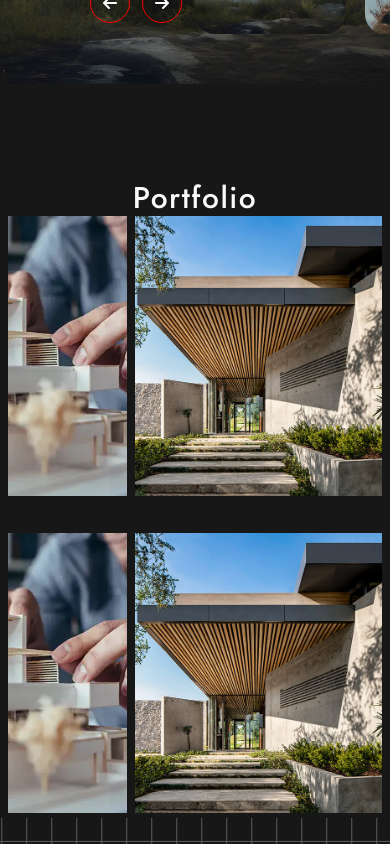
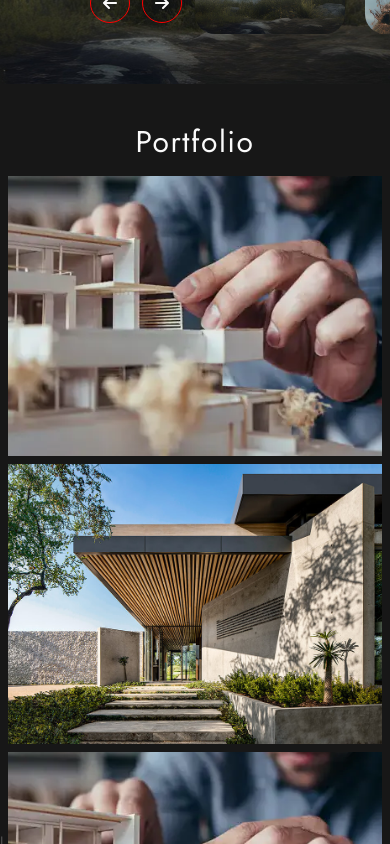
Before and after one commit to ponnu9841/marian-architect, a Next.js app: page / in a window 390 px wide. Shown: the part 760-1604 px from the top of the page. Built offline with nearby package versions, Linux system fonts and the light colour scheme.

Commit message:
Changes font weight of headings & made responsive

```diff
--- a/src/components/amination/text.tsx
+++ b/src/components/amination/text.tsx
@@ -4,7 +4,7 @@ function AnimateText({ text }: { text?: string }) {
 	const textArray = text?.split(" ");
 
 	return (
-		<div className="App">
+		<div className="font-normal">
 			{textArray?.map((el, i) => (
 				<motion.span
 					initial={{ opacity: 0 }}
--- a/src/components/gallery-drawer-content.tsx
+++ b/src/components/gallery-drawer-content.tsx
@@ -31,17 +31,17 @@ export default function GalleryDrawerContent(props: GalleryImagesProps) {
 
 	return (
 		<>
-			{selectedImage && (
+			{selectedImage !== null && (
 				<div className="relative w-full h-full">
 					<DialogTitle
 						aria-describedby=""
 						className="text-center relative z-10 mt-2"
 					>
-						{images[selectedImage - 1].alt || "Image"}
+						{images[selectedImage].alt || "Image"}
 					</DialogTitle>
 					<Image
-						src={images[selectedImage - 1].src || "/no-image.png"}
-						alt={images[selectedImage - 1].alt || "/no-image.png"}
+						src={images[selectedImage].src || "/no-image.png"}
+						alt={images[selectedImage].alt || "/no-image.png"}
 						fill
 						className="object-contain"
 						priority
--- a/src/components/layout/footer.tsx
+++ b/src/components/layout/footer.tsx
@@ -73,7 +73,7 @@ export default function Footer() {
 						</div>
 						<div className="w-full md:w-[calc(50%-1rem)] lg:flex-1 lg:flex gap-6">
 							<div className="lg:flex-1">
-								<div className="text-xl font-semibold mb-4">Services</div>
+								<div className="text-xl font-normal md-3 md:mb-4">Services</div>
 								{services.map((service, index) => (
 									<div key={index} className="mb-3">
 										<Link
@@ -86,7 +86,7 @@ export default function Footer() {
 								))}
 							</div>
 							<div className="lg:flex-1">
-								<div className="text-xl font-semibold mb-4">Products</div>
+								<div className="text-xl font-normal md-3 md:mb-4">Products</div>
 								{productLinks.map((item, index) => (
 									<div key={index} className="mb-3">
 										<Link
@@ -100,7 +100,7 @@ export default function Footer() {
 								))}
 							</div>
 							<div className="lg:flex-1">
-								<div className="text-xl font-semibold mb-4">About</div>
+								<div className="text-xl font-normal md-3 md:mb-4">About</div>
 								{aboutLinks.map((item, index) => (
 									<div key={index} className="mb-3">
 										<Link
--- a/src/components/section-title.tsx
+++ b/src/components/section-title.tsx
@@ -11,7 +11,7 @@ export default function SectionTitle({
 	return (
 		<>
 			<motion.h2
-				className="text-3xl xl:text-5xl text-center tracking-wider"
+				className="text-3xl xl:text-5xl font-normal text-center tracking-wider"
 				initial={{ opacity: 0, transform: "translateY(-70px)" }}
 				whileInView={{ opacity: 1, transform: "translateY(0)" }}
 				transition={{
--- a/src/components/section/about/index.tsx
+++ b/src/components/section/about/index.tsx
@@ -15,14 +15,14 @@ export default function About() {
 	const router = useRouter();
 	return (
 		<section id="about">
-			<div className="container relative pt-24">
-				<div className="flex flex-col md:flex-row gap-8">
-					<div className="flex-1">
+			<div className="container relative pt-10 md:pt-24">
+				<div className="flex flex-col md:flex-row gap-8 items-center">
+					<div className="flex-1 max-w-[550px]">
 						{/* <ParallaxTiltMultiple
 							leftImage="/works/1.jpg"
 							rightImage="/portfolio.webp"
 						/> */}
-						<NextImage src="/works/1.jpg" />
+						<NextImage src="/works/1.jpg" className="aspect-square" imageClassName="object-cover" />
 					</div>
 					<div className="flex-1">
 						<TitleBadge title="About Us" />
--- a/src/components/section/contact/index.tsx
+++ b/src/components/section/contact/index.tsx
@@ -7,9 +7,9 @@ export default function Contact(props: { contactData: ContactCardProps[] }) {
 	const { contactData } = props;
 	return (
 		<section id="contact">
-			<div className="container mb-6 pt-24 relative">
+			<div className="container mb-6 pt-10 md:pt-24 relative">
 				<SectionTitle title="Contact" />
-				<div className="py-12">
+				<div className="py-6 md:py-12">
 					<div className="flex flex-wrap justify-center items-stretch gap-8">
 						{contactData.map((item, index) => (
 							<motion.div
--- a/src/components/section/portfolio/portfolio2.tsx
+++ b/src/components/section/portfolio/portfolio2.tsx
@@ -9,10 +9,7 @@ import PortfolioImage from "./portfolio-image";
 import { Button } from "@/components/ui/button";
 // import CarouselSlider from "@/components/carousel";
 
-const portfolios = [
-	{
-		title: "Portfolio 1",
-		images: [
+const portfolio = [
 	{ id: 1, src: "/portfolio.webp", alt: "Image 1" },
 	{ id: 2, src: "/works/1.jpg", alt: "Image 1" },
 	{ id: 3, src: "/portfolio.webp", alt: "Image 1" },
@@ -24,11 +21,6 @@ const portfolios = [
 	{ id: 9, src: "/works/3.jpg", alt: "Image 1" },
 	{ id: 10, src: "/portfolio.webp", alt: "Image 1" },
 	{ id: 11, src: "/works/1.jpg", alt: "Image 1" },
-		],
-	},
-	{
-		title: "Portfolio 2",
-		images: [
 	{ id: 1, src: "/portfolio.webp", alt: "Image 1" },
 	{ id: 2, src: "/works/1.jpg", alt: "Image 1" },
 	{ id: 3, src: "/portfolio.webp", alt: "Image 1" },
@@ -40,11 +32,6 @@ const portfolios = [
 	{ id: 9, src: "/works/3.jpg", alt: "Image 1" },
 	{ id: 10, src: "/portfolio.webp", alt: "Image 1" },
 	{ id: 11, src: "/works/1.jpg", alt: "Image 1" },
-		],
-	},
-	{
-		title: "Portfolio 3",
-		images: [
 	{ id: 1, src: "/portfolio.webp", alt: "Image 1" },
 	{ id: 2, src: "/works/1.jpg", alt: "Image 1" },
 	{ id: 3, src: "/portfolio.webp", alt: "Image 1" },
@@ -56,11 +43,6 @@ const portfolios = [
 	{ id: 9, src: "/works/3.jpg", alt: "Image 1" },
 	{ id: 10, src: "/portfolio.webp", alt: "Image 1" },
 	{ id: 11, src: "/works/1.jpg", alt: "Image 1" },
-		],
-	},
-	{
-		title: "Portfolio 4",
-		images: [
 	{ id: 1, src: "/portfolio.webp", alt: "Image 1" },
 	{ id: 2, src: "/works/1.jpg", alt: "Image 1" },
 	{ id: 3, src: "/portfolio.webp", alt: "Image 1" },
@@ -72,85 +54,63 @@ const portfolios = [
 	{ id: 9, src: "/works/3.jpg", alt: "Image 1" },
 	{ id: 10, src: "/portfolio.webp", alt: "Image 1" },
 	{ id: 11, src: "/works/1.jpg", alt: "Image 1" },
-		],
-	},
 ];
 
 export default function Portfolio() {
 	const [selectedImage, setSelectedImage] = useState<number | null>(null);
-	const [images, setImages] = useState<
-		{ id: number; src: string; alt: string }[]
-	>([]);
-	const openDialog = (id: number, portfolioIndex: number) => {
-		setImages(portfolios[portfolioIndex].images);
-		setSelectedImage(id + 1);
+	const openDialog = (id: number) => {
+		setSelectedImage(id);
 	};
 	const closeDialog = () => {
 		setSelectedImage(null);
-		setImages([]);
 	};
 
 	return (
-		<section id="portfolio" className="px-2 pt-24 mb-0 relative z-5">
+		<section id="portfolio" className="px-2 pt-10 md:pt-24 mb-0 relative z-5">
 			<div>
+				<div className="mb-4">
 					<SectionTitle
 						title="Portfolio"
 						// description="Get your company heading in the right direction with our digital marketing strategist"
 					/>
+				</div>
 				<div className="">
-					{/* <CarouselSlider
-						carouselContentClassName="justify-stretch max-w-[100%]"
-						carouselClassName="h-full"
-						id="portfolio-slider"
-						orientation="vertical"
-					> */}
-					{portfolios.map((portfolio, index) => (
-						<div className="mb-2 min-w-full" key={index}>
-							{/* <Heading title={portfolio.title} variant="h3" className="mb-3" /> */}
-
-							<ul
-								className="w-full grid grid-cols-1 lg:grid-cols-12 gap-2"
-								key={index}
-							>
-								{portfolio.images.map((image, index2) => {
-									let colspan = "col-span-3";
-									if(index2 === 4 || index2 === 6 || index2 === 7) {
-										colspan = "col-span-2";
+					<ul className="w-full grid grid-cols-1 lg:grid-cols-12 gap-2">
+						{portfolio.map((image, index) => {
+							let colspan = "col-span-12 lg:col-span-3";
+							if (index === 4 || index === 6 || index === 7) {
+								colspan = "col-span-12 lg:col-span-2";
 							}
-									if(index2 === 10){
-										colspan = "col-span-6"
+							if (index === 10) {
+								colspan = "col-span-12 lg:col-span-6";
 							}
-									if(index2 === 5) {
-										colspan = "col-span-6"
+							if (index === 5) {
+								colspan = "col-span-12 lg:col-span-6";
 							}
 
 							return (
 								<li
-											key={index2}
+									key={index}
 									className={`overflow-hidden max-h-[280px] ${colspan}`}
-											onClick={() => openDialog(index2, index)}
+									onClick={() => openDialog(index)}
 								>
 									<PortfolioImage image={image} />
 								</li>
 							);
 						})}
 					</ul>
-						</div>
-					))}
-
 					<div className="text-center">
 						<Button variant="default" size="lg" className="mt-8 text-base py-6">
 							View More
 						</Button>
 					</div>
-					{/* </CarouselSlider> */}
 				</div>
 			</div>
 			<Dialog open={selectedImage !== null} onOpenChange={closeDialog}>
 				<DialogContent className="max-w-[90vw] w-full max-h-[90vh] h-full p-5 text-white bg-transparent border-none">
-					{selectedImage && (
+					{selectedImage !== null && (
 						<GalleryDrawerContent
-							images={images}
+							images={portfolio}
 							selectedImage={selectedImage}
 							setSelectedImage={setSelectedImage}
 						/>
--- a/src/components/section/services/services2.tsx
+++ b/src/components/section/services/services2.tsx
@@ -5,12 +5,12 @@ import { motion } from "motion/react";
 export default function Services({ services }: { services: Service[] }) {
 	return (
 		<section id="services">
-			<div className="container pt-24">
+			<div className="container pt-10 md:pt-24">
 				<SectionTitle
 					title="Services"
 					// description="Get your company heading in the right direction with our digital marketing strategist"
 				/>
-				<div className="flex flex-wrap sm:justify-start lg:justify-center -mx-6 2xl:-mx-4 mt-12">
+				<div className="flex flex-wrap sm:justify-start lg:justify-center -mx-6 2xl:-mx-4 mt-4 md:mt-12">
 					{services.map((service, index) => (
 						<motion.div
 							key={index}
--- a/src/styles/globals.css
+++ b/src/styles/globals.css
@@ -3,6 +3,7 @@
 @tailwind utilities;
 * {
 	font-family: var(--font-jost);
+	scroll-behavior: smooth;
 }
 .font-alt {
 	font-family: var(--font-cedarville-cursive);
--- a/src/utils/index.tsx
+++ b/src/utils/index.tsx
@@ -7,10 +7,10 @@ import { contactData, services } from "@/dummy-data";
 
 export const navItems = [
 	{ name: "Home", link: "/", id: "home" },
-	{ name: "Portfolio", link: "/portfolio", id: "portfolio" },
-	{ name: "Services", link: "/services", id: "services" },
-	{ name: "About", link: "/about", id: "about" },
-	{ name: "Contact", link: "/contact", id: "contact" },
+	{ name: "Portfolio", link: "#portfolio", id: "portfolio" },
+	{ name: "Services", link: "#services", id: "services" },
+	{ name: "About", link: "#about", id: "about" },
+	{ name: "Contact", link: "#contact", id: "contact" },
 ];
 
 export const sections = [
```
Lines whose indentation alone changed are shown as unchanged.
